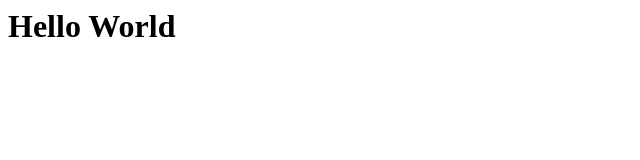
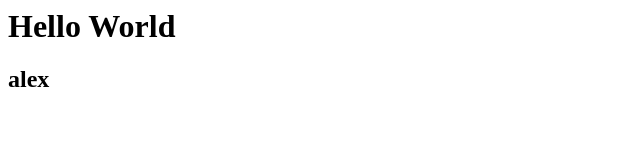
Before and after one commit to acenci7/test, a plain HTML site: page index.html in a window 1280 px wide. Shown: the full height of the page, 0-640 px from the left. Drawn offline with Linux system fonts and the light colour scheme.

Commit message:
add text

```diff
--- a/index.html
+++ b/index.html
@@ -1 +1,2 @@
 <h1>Hello World</h1>
+<h2>alex</h2>
```
